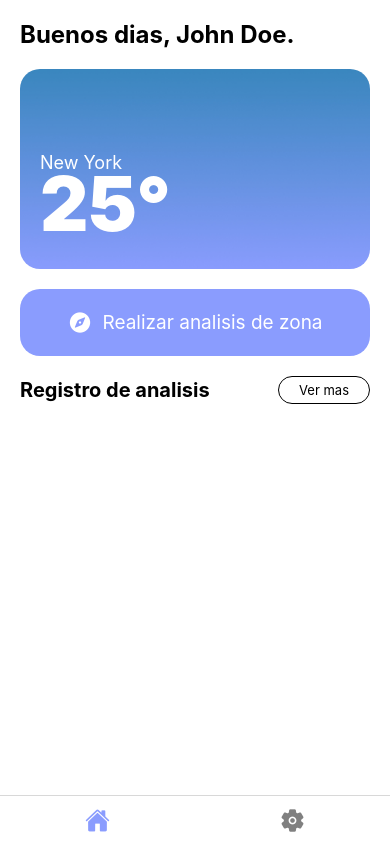
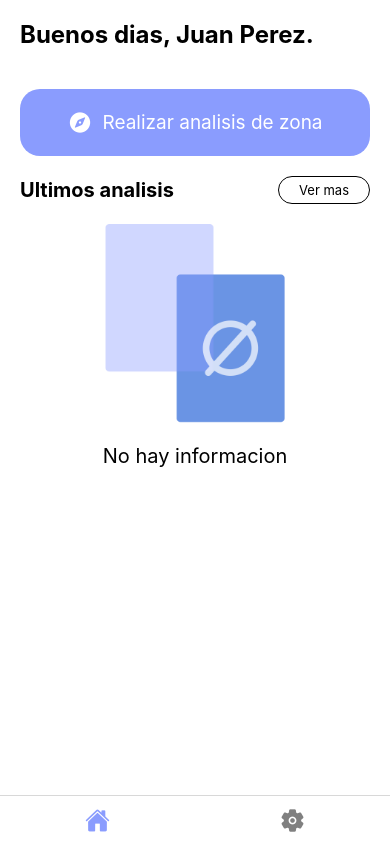
Before and after one commit to AlexisBarajas/Sundial, a React Native app: screen /App in a window 390 px wide. Built offline with nearby package versions, Linux system fonts and the light colour scheme.

Commit message:
Update HomeScreen component and AppStyles styles

```diff
--- a/src/screens/AppScreens/HomeScreen.tsx
+++ b/src/screens/AppScreens/HomeScreen.tsx
@@ -1,4 +1,4 @@
-import { Text, View, ImageBackground } from "react-native";
+import { Text, View, ImageBackground, Image, ScrollView } from "react-native";
 import { StatusBar } from "expo-status-bar";
 // import MapView from "react-native-maps";
 // Components
@@ -8,12 +8,21 @@
 import AppStyles from "../../styles/AppStyles";
 
 const HomeScreen = () => {
-  const username = "John Doe";
-  const city = "New York";
-  const temperature = "25";
+  const errorImage = require("./../../img/app-images/error-message.png");
+  const username: string = "Juan Perez";
+  const city: string = "New York";
+  const temperature: number = 25;
+
+  type DataType = {
+    id: number;
+    title: string;
+    desc: string;
+  };
+  const data: DataType[] = [
+  ];
 
   return (
-    <View style={AppStyles.container}>
+    <ScrollView style={AppStyles.container}>
       <StatusBar style="dark" />
       <Text style={AppStyles.headerTitle}>Buenos dias, {username}.</Text>
       <View style={AppStyles.headerCard}>
@@ -38,15 +47,31 @@
 
       <View>
         <View style={AppStyles.sectionHeader}>
-          <Text style={AppStyles.sectionHeaderTitle}>Registro de analisis</Text>
+          <Text style={AppStyles.sectionHeaderTitle}>Ultimos analisis</Text>
           <ButtonWithBorder
             title="Ver mas"
             onPress={() => console.log("Search")}
           />
         </View>
+
+        {data.length > 0 ? (
+          data.map((item, index) => <Text>{index}</Text>)
+        ) : (
+          <CardError />
+        )}
       </View>
-    </View>
+    </ScrollView>
   );
 };
 
+const CardError = () => {
+  const errorImage = require("./../../img/app-images/error-message.png");
+  return (
+    <View style={AppStyles.errorCard}>
+      <Image source={errorImage} style={AppStyles.noDataImage} />
+      <Text style={AppStyles.errorCardText}>No hay informacion</Text>
+    </View>
+  );
+}
+
 export default HomeScreen;
--- a/src/styles/AppStyles.tsx
+++ b/src/styles/AppStyles.tsx
@@ -37,7 +37,6 @@
   },
   backgroundCardImage: {
     position: "relative",
-    flex: 1,
     resizeMode: 'cover',
     width: "100%",
     height: "100%",
@@ -55,6 +54,27 @@
     flexDirection: "row",
     alignItems: "center",
     justifyContent: "space-between",
+  },
+
+  errorCard: {
+    borderRadius: 20,
+    justifyContent: "center",
+    alignItems: "center",
+  },
+  errorCardText: {
+    marginTop: 20,
+    color: Colors.textBlack,
+    fontSize: 20,
+    textAlign: "center",
+  },
+
+  // Images
+
+  noDataImage: {
+    width: 200,
+    height: 200,
+    resizeMode: "contain",
+    alignSelf: "center",
   },
 
   // Button
@@ -78,9 +98,7 @@
   },
 
   SecondaryButton: {
-    //backgroundColor: Colors.secondary,
     borderRadius: 20,
-    // marginBottom: 20,
   },
   secondaryButtonText: {
     color: Colors.textBlack,
```
Also changed, not shown: src/img/app-images/error-message.png (added).
